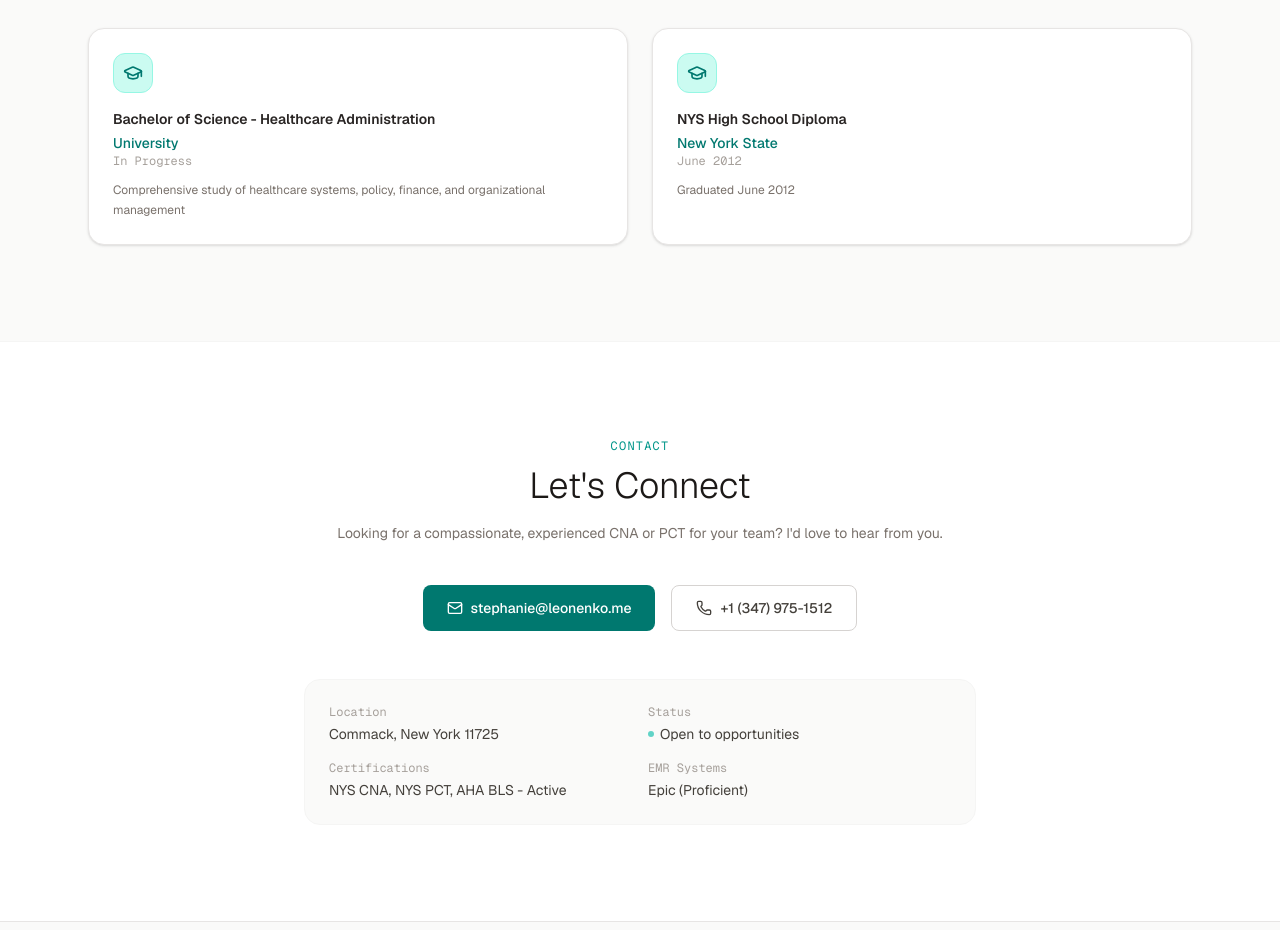
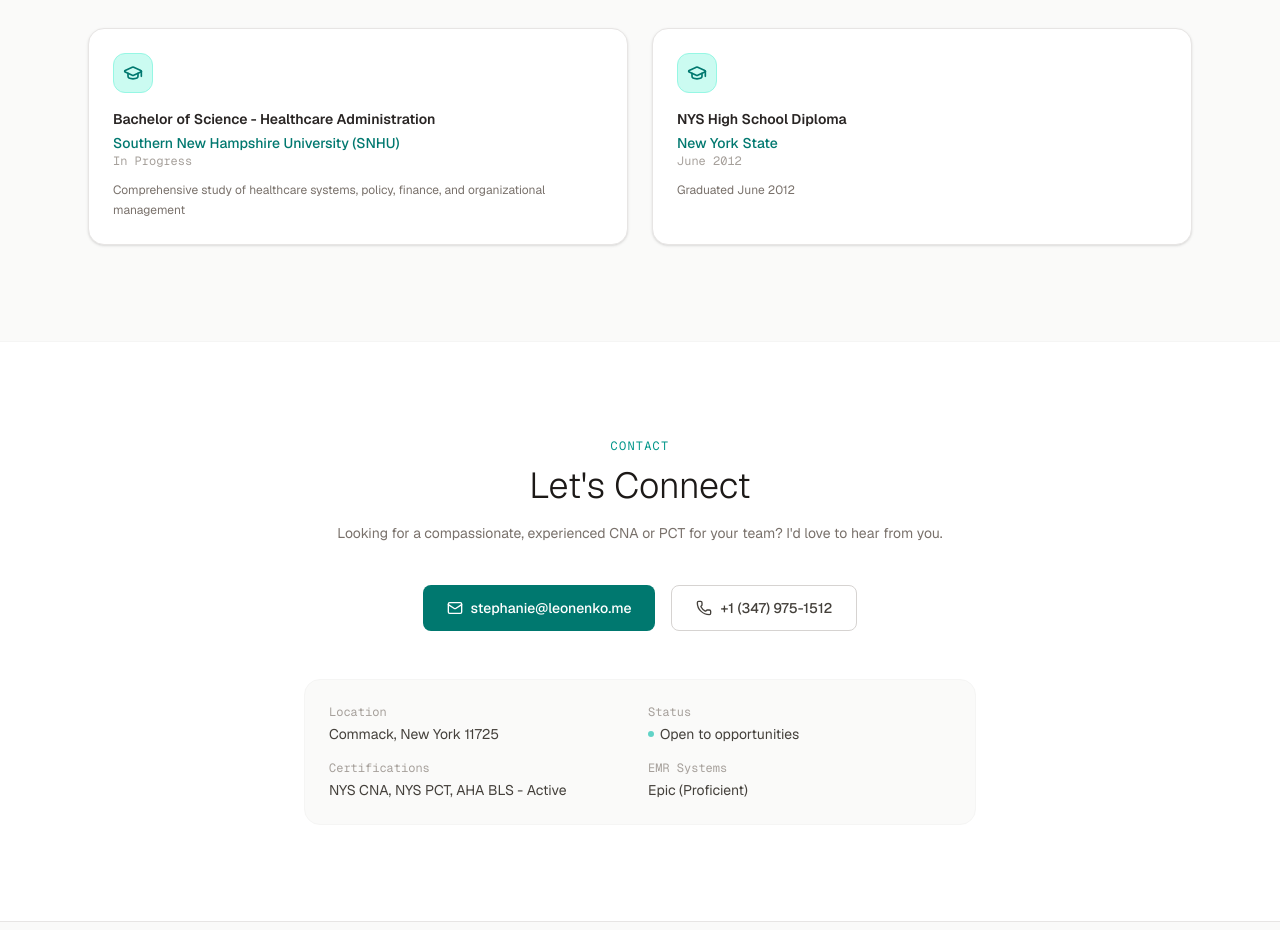
Before and after one commit to cyberkoder/stephanie-portfolio, a Next.js app: page / in a window 1280 px wide. Shown: the part 4400-5330 px from the top of the page. Built offline with nearby package versions, Linux system fonts and the light colour scheme.

Commit message:
fix: update education to Southern New Hampshire University (SNHU)

```diff
--- a/app/page.tsx
+++ b/app/page.tsx
@@ -173,7 +173,7 @@ const EXPERIENCE = [
 const EDUCATION = [
   {
     degree: "Bachelor of Science - Healthcare Administration",
-    school: "University",
+    school: "Southern New Hampshire University (SNHU)",
     year: "In Progress",
     detail: "Comprehensive study of healthcare systems, policy, finance, and organizational management",
   },
```
